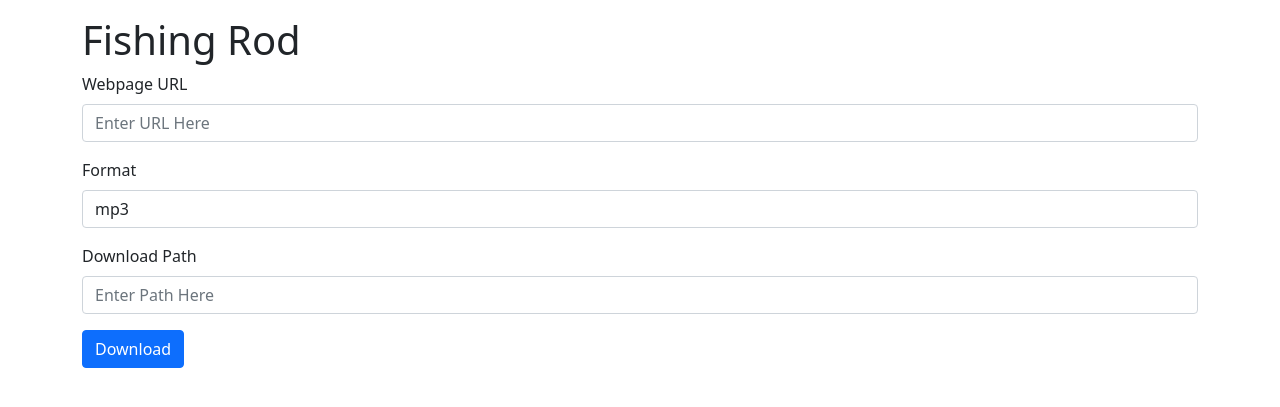
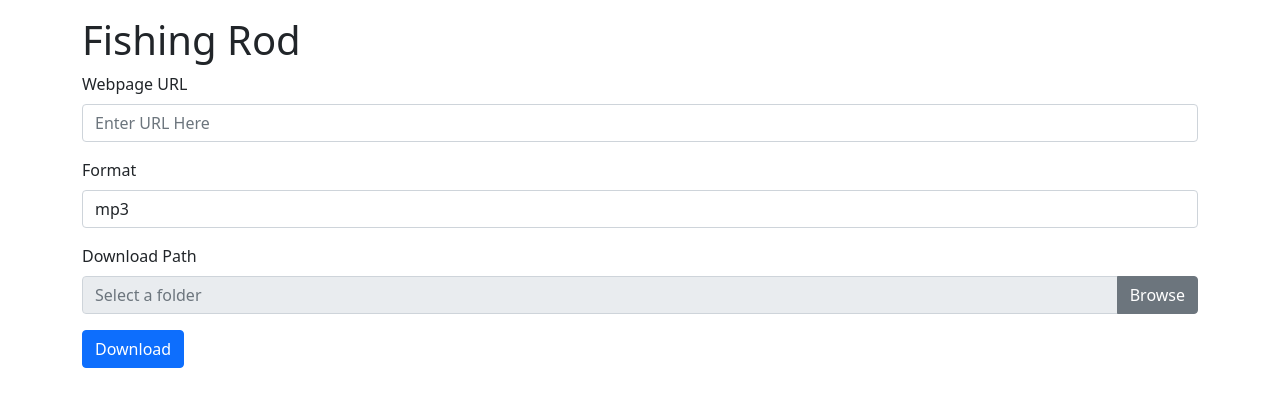
Before and after one commit to juhilxbhatt/Fishing_Rod, a Flask app: page / in a window 1280 px wide. Shown: the top 407 px of the page. Run offline with Flask 3, Linux system fonts and the light colour scheme.

Commit message:
Download Path Started

```diff
--- a/app.py
+++ b/app.py
@@ -23,19 +23,15 @@ def url_validator(url):
     return False
 
 # Utility: Download video
-def download_video(Download_url, format_option):
+def download_video(Download_url, format_option, download_path):
     try:
-        download_folder = str(os.path.join(Path.home(), 'Downloads'))
-        command = ['yt-dlp', '-o', f'{download_folder}/%(title)s.%(ext)s']
+        command = ['yt-dlp', '-o', f'{download_path}/%(title)s.%(ext)s']
 
         if format_option == 'mp3':
-            # Extract audio and save as .mp3
             command.extend(['-x', '--audio-format', 'mp3'])
         elif format_option == 'mp4-720p':
-            # Download video in 720p, prefer .mp4
             command.extend(['-f', 'bestvideo[ext=mp4][height<=720]+bestaudio[ext=m4a]/best[ext=mp4][height<=720]'])
         elif format_option == 'mp4-1080p':
-            # Download video in 1080p, prefer .mp4
             command.extend(['-f', 'bestvideo[ext=mp4][height<=1080]+bestaudio[ext=m4a]/best[ext=mp4][height<=1080]'])
 
         command.append(Download_url)
@@ -50,9 +46,10 @@ def download():
     if request.method == 'POST' and 'Download_url' in request.form and 'Format_selector' in request.form:
         Download_url = request.form['Download_url'].strip()
         format_option = request.form['Format_selector']
+        download_path = request.form['Download_path']
 
         if Download_url:
-            result = download_video(Download_url, format_option)
+            result = download_video(Download_url, format_option, download_path)
             message = result['message']
             errorType = 1 if result['success'] else 0
         else:
--- a/templates/Index.html
+++ b/templates/Index.html
@@ -35,10 +35,31 @@
                 </div>
                 <div class="mb-3">
                     <label for="Download_path" class="form-label">Download Path</label>
-                    <input type="text" class="form-control" id="Download_path" name="Download_path" placeholder="Enter Path Here" required>
+                    <div class="input-group">
+                        <input type="text" class="form-control" id="Download_path" name="Download_path" placeholder="Select a folder" readonly required>
+                        <button type="button" class="btn btn-secondary" onclick="selectDownloadPath()">Browse</button>
+                    </div>
                 </div>
                 <button type="submit" class="btn btn-primary">Download</button>
             </form>
         </div>
+
+        <script>
+            // Trigger the file picker
+            function selectDownloadPath() {
+                const input = document.createElement('input');
+                input.type = 'file';
+                input.webkitdirectory = true; // Allow folder selection
+                input.directory = true;
+                input.multiple = false;
+
+                input.addEventListener('change', function(event) {
+                    const selectedPath = input.files[0]?.webkitRelativePath.split('/')[0];
+                    document.getElementById('Download_path').value = selectedPath || '';
+                });
+
+                input.click();
+            }
+        </script>
     </body>
 </html>
```
Also changed, not shown: 1 other file.
